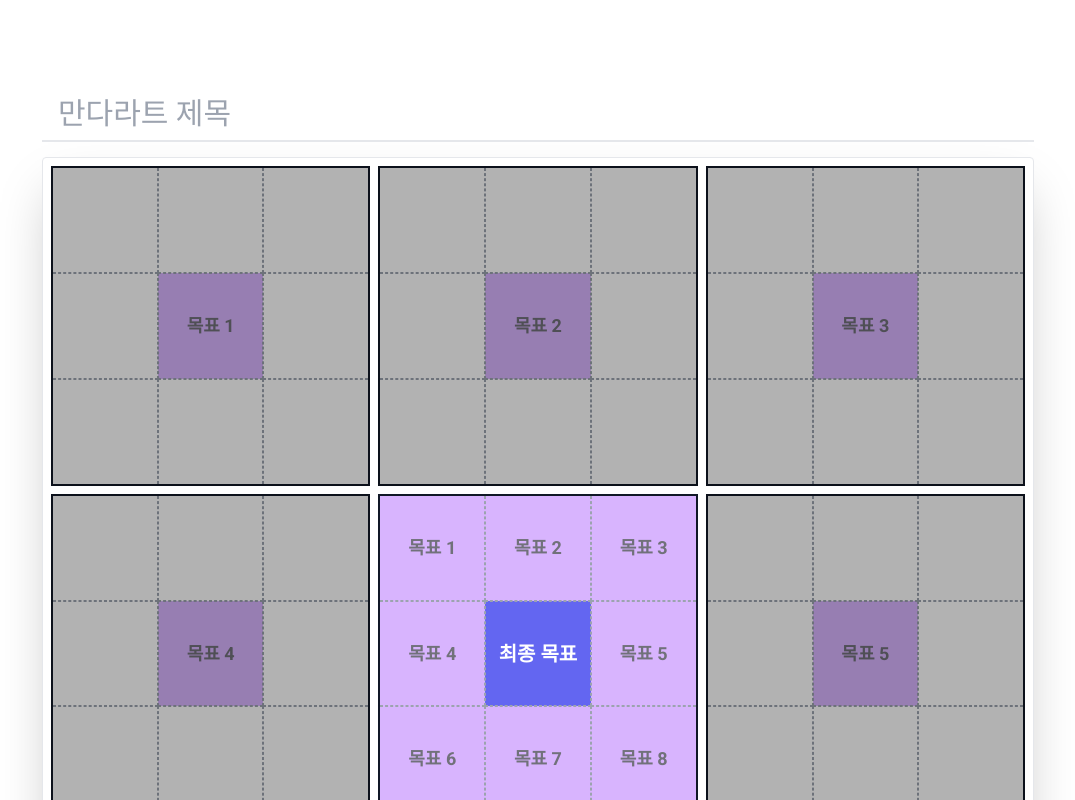
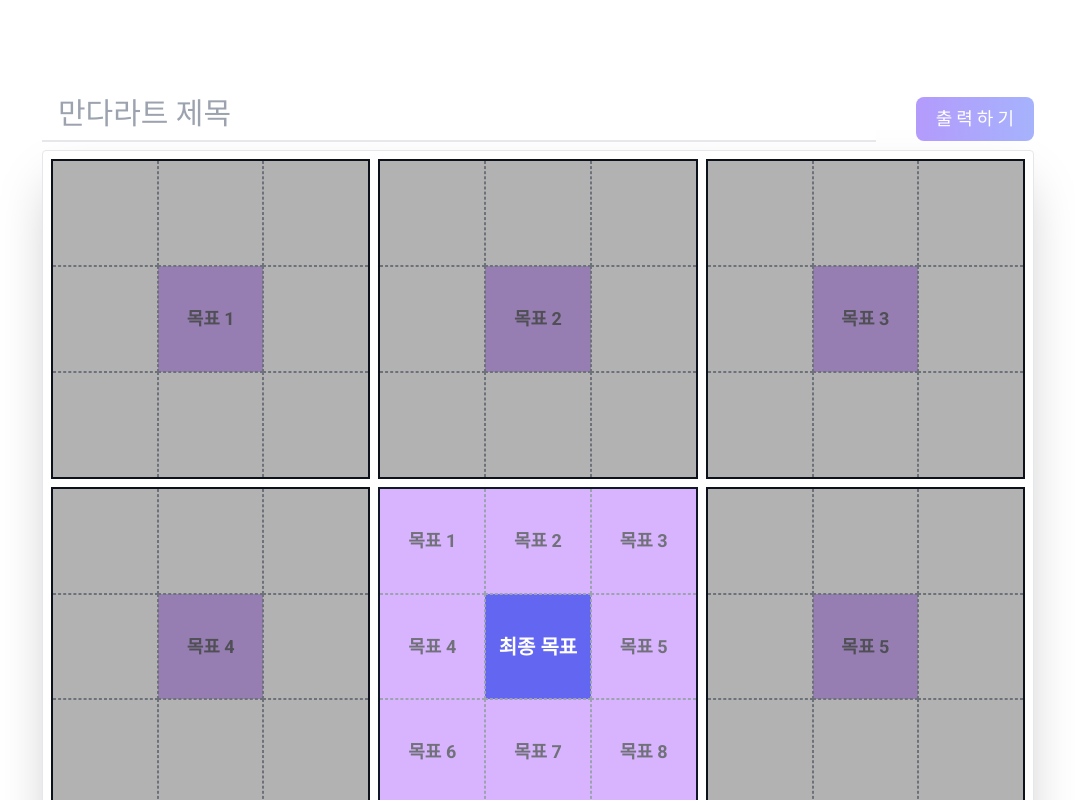
Before and after one commit to GINK-SS/mandal-art, a Next.js app: page /create in a window 1280 px wide. Shown: the top 800 px of the page, without its empty margins (102-1177 px from the left). Built offline with nearby package versions, Linux system fonts and the light colour scheme; a web font is replaced by a local one.

Commit message:
Feat: png 파일로 추출하는 기능 구현

```diff
--- a/package.json
+++ b/package.json
@@ -10,6 +10,7 @@
   },
   "dependencies": {
     "@reduxjs/toolkit": "^1.9.7",
+    "html2canvas": "^1.4.1",
     "next": "14.0.3",
     "react": "^18",
     "react-dom": "^18",
--- a/src/app/create/page.tsx
+++ b/src/app/create/page.tsx
@@ -6,11 +6,13 @@ import { useDispatch, useSelector } from 'react-redux';
 import { KeyboardEvent, useRef } from 'react';
 import Link from 'next/link';
 import { setTitle } from '@/redux/slices/table';
+import html2canvas from 'html2canvas';
 
 export default function Create() {
   const project = useSelector((state: State) => state.tableReducer);
   const dispatch = useDispatch<AppDispatch>();
   const textareaRef = useRef<HTMLTextAreaElement>(null);
+  const printRef = useRef<HTMLDivElement>(null);
 
   const preventKeyDownEnter = (e: KeyboardEvent<HTMLTextAreaElement>) => {
     if (e.key === 'Enter') e.preventDefault();
@@ -28,20 +30,45 @@ export default function Create() {
     handleResizeHeight();
   };
 
+  const handleButtonClick = async () => {
+    if (printRef.current) {
+      await html2canvas(printRef.current, { scale: 4 }).then((canvas) => {
+        const image = canvas.toDataURL('image/png');
+        const downloadLink = document.createElement('a');
+
+        downloadLink.href = image;
+        downloadLink.download = `${project.title ? project.title : '만다라트'}.png`;
+        downloadLink.click();
+      });
+    }
+  };
+
   return (
     <div className="pt-24">
+      <div className="flex items-center mb-2">
         <textarea
           ref={textareaRef}
           rows={1}
           value={project.title}
-        className="w-full px-4 pb-2 mb-2 text-3xl font-medium border-b-2 outline-none resize-none hover:border-gray-300 focus:border-gray-500"
+          className="flex-1 px-4 pb-2 mr-10 text-3xl font-medium border-b-2 outline-none resize-none hover:border-gray-300 focus:border-gray-500"
           placeholder="만다라트 제목"
           spellCheck={false}
           onChange={(e) => handleChange(e.target.value)}
           onKeyDown={(e) => preventKeyDownEnter(e)}
-        maxLength={200}
+          maxLength={80}
         />
+        <button
+          type="button"
+          onClick={handleButtonClick}
+          className="text-white bg-gradient-90 from-indigo-300 via-purple-400 to-indigo-300 animate-bgGradient
+            bg-[length:400%_400%] font-medium text-lg rounded-lg tracking-[0.25rem] indent-1 px-4 py-2
+            brightness-100 hover:brightness-95 transition duration-300"
+        >
+          출력하기
+        </button>
+      </div>
 
+      <div ref={printRef}>
         <TableWrapper>
           {project.tables.map((table, tIdx) => (
             <Table key={tIdx} tIdx={tIdx} isActive={table.isActive} elements={table.elements} />
@@ -58,5 +85,6 @@ export default function Create() {
           </Link>
         </div>
       </div>
+    </div>
   );
 }
```
Also changed, not shown: 1 other file (tests, documents, lock files or other folders). Lines whose indentation alone changed are shown as unchanged.
